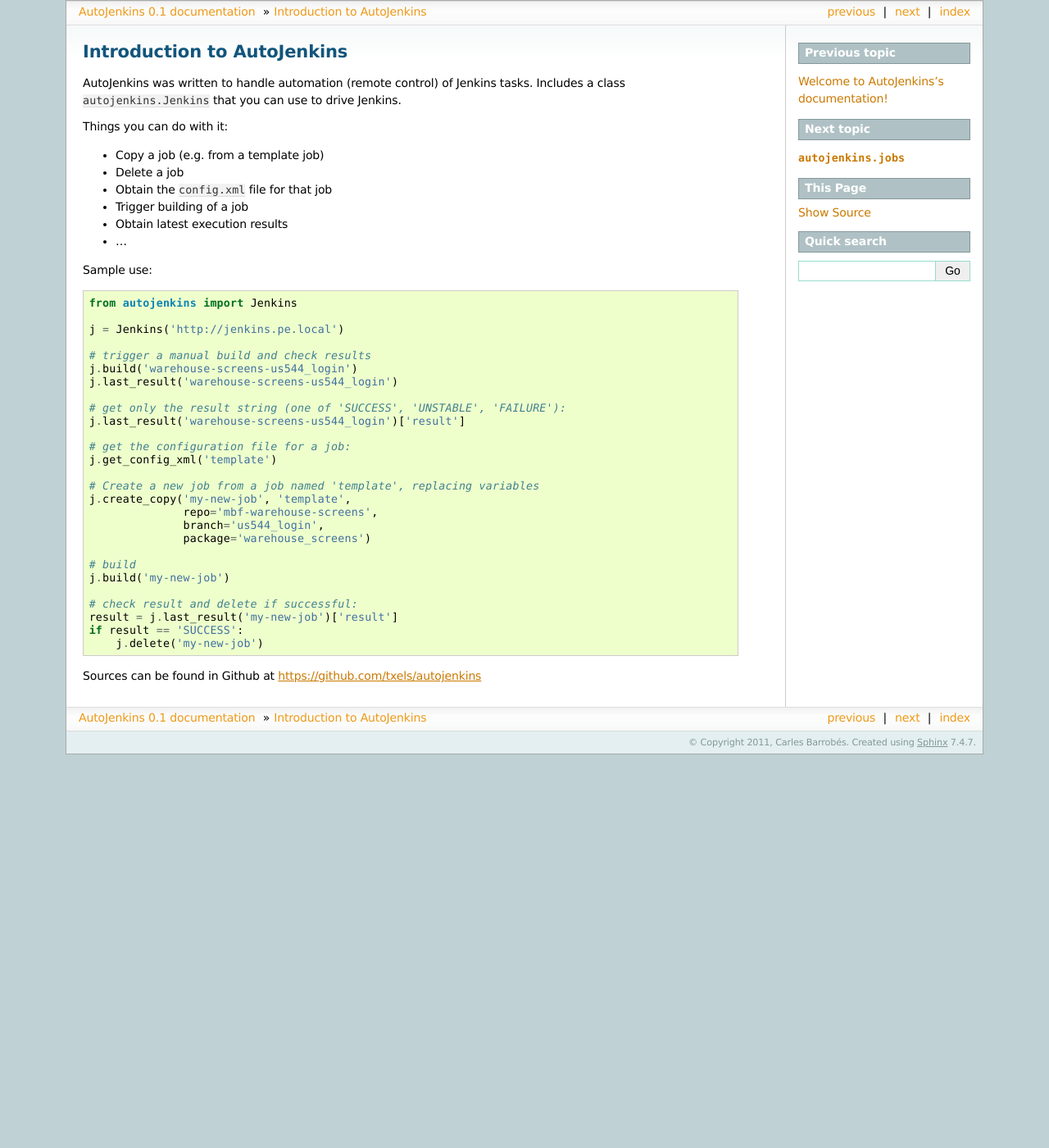
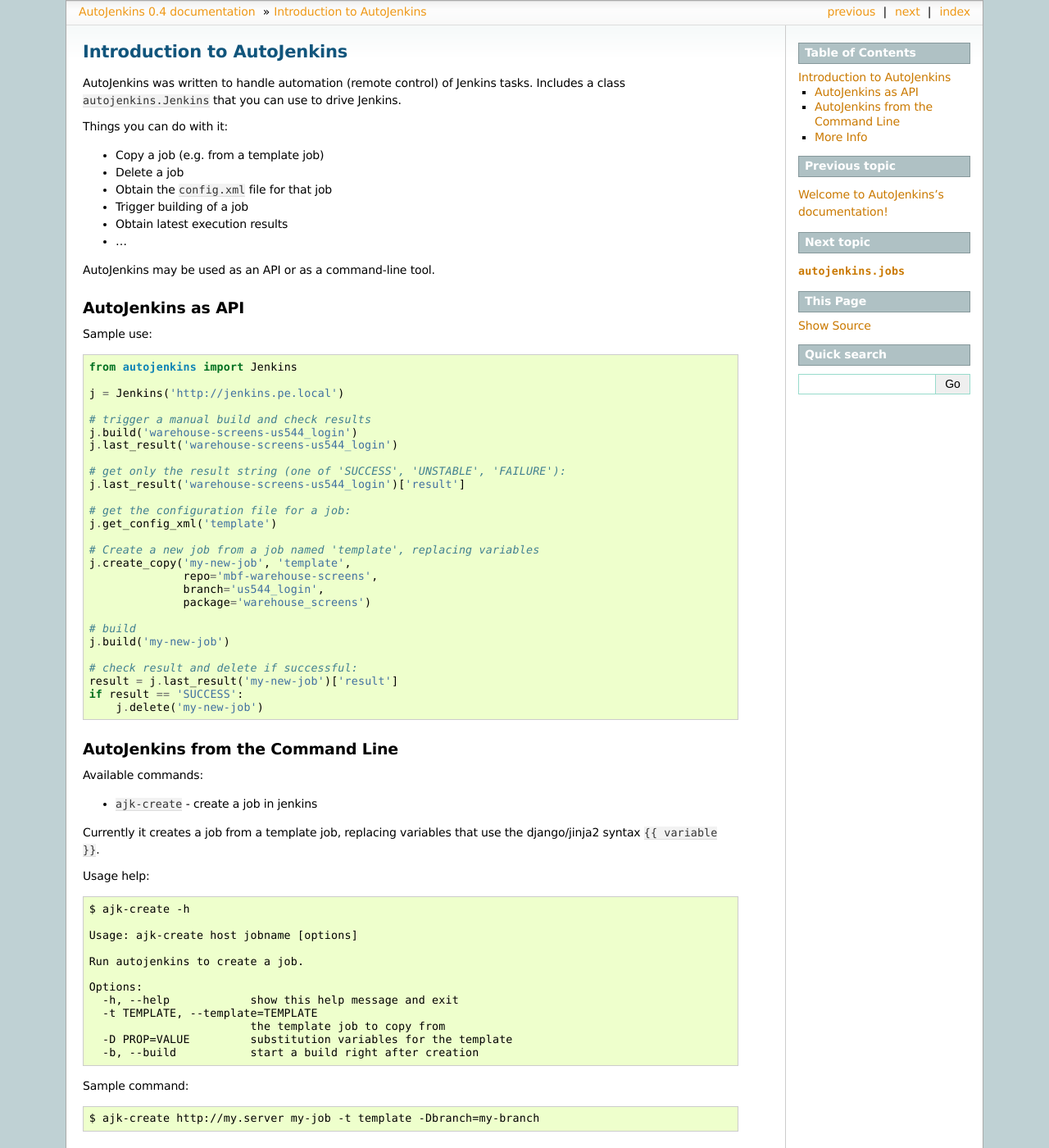
Before and after one commit to txels/autojenkins, a Sphinx documentation site: the page built from docs/intro.rst, in a window 1280 px wide and 1400 px high. Shown: the whole window at 82% size. Built offline with Sphinx 7.4.7, drawn with Linux system fonts in a browser that asks for light colours; some of the changed text lies outside the part shown.

Commit message:
Updated docs to show command-line ajk-create

```diff
--- a/docs/conf.py
+++ b/docs/conf.py
@@ -48,9 +48,9 @@
 # built documents.
 #
 # The short X.Y version.
-version = '0.1'
+version = '0.4'
 # The full version, including alpha/beta/rc tags.
-release = '0.1'
+release = '0.4'
 
 # The language for content autogenerated by Sphinx. Refer to documentation
 # for a list of supported languages.
--- a/docs/intro.rst
+++ b/docs/intro.rst
@@ -12,6 +12,11 @@
 * Trigger building of a job
 * Obtain latest execution results
 * ...
+
+AutoJenkins may be used as an API or as a command-line tool.
+
+AutoJenkins as API
+------------------
 
 Sample use:
 
@@ -45,5 +50,40 @@
     if result == 'SUCCESS':
         j.delete('my-new-job')
 
+AutoJenkins from the Command Line
+---------------------------------
+
+Available commands:
+
+* ``ajk-create`` - create a job in jenkins
+
+Currently it creates a job from a template job, replacing variables that
+use the django/jinja2 syntax ``{{ variable }}``.
+
+Usage help:
+
+.. code-block:: none
+
+    $ ajk-create -h
+
+    Usage: ajk-create host jobname [options]
+
+    Run autojenkins to create a job.
+
+    Options:
+      -h, --help            show this help message and exit
+      -t TEMPLATE, --template=TEMPLATE
+                            the template job to copy from
+      -D PROP=VALUE         substitution variables for the template
+      -b, --build           start a build right after creation
+
+Sample command:
+
+.. code-block:: none
+
+    $ ajk-create http://my.server my-job -t template -Dbranch=my-branch
+
+More Info
+---------
 
 Sources can be found in Github at https://github.com/txels/autojenkins
--- a/setup.py
+++ b/setup.py
@@ -2,14 +2,16 @@
 # # coding: utf-8
 
 from setuptools import setup
-
+long_description = open('README.rst').read()
 
 setup(
     name='autojenkins',
     description='Jenkins Remote Control Library',
-    version='0.4',
+    #long_description=long_description,
+    version='0.4.1',
     author='Carles Barrobés',
     author_email='carles@barrobes.com',
+    url='https://github.com/txels/autojenkins',
     packages=['autojenkins'],
     install_requires=['requests', 'jinja2'],
     scripts=['scripts/ajk-create'],
```
Also changed, not shown: 2 other files.
